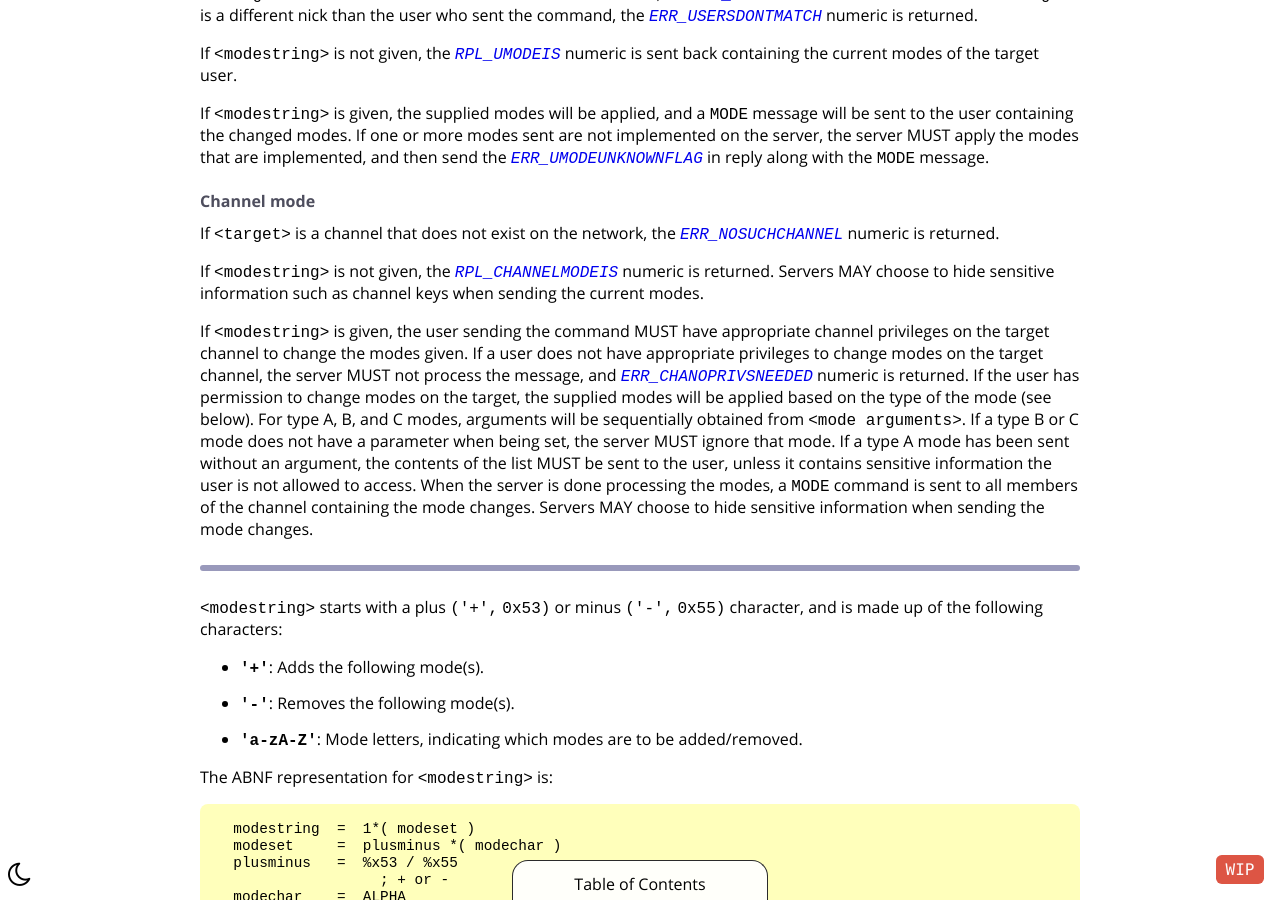
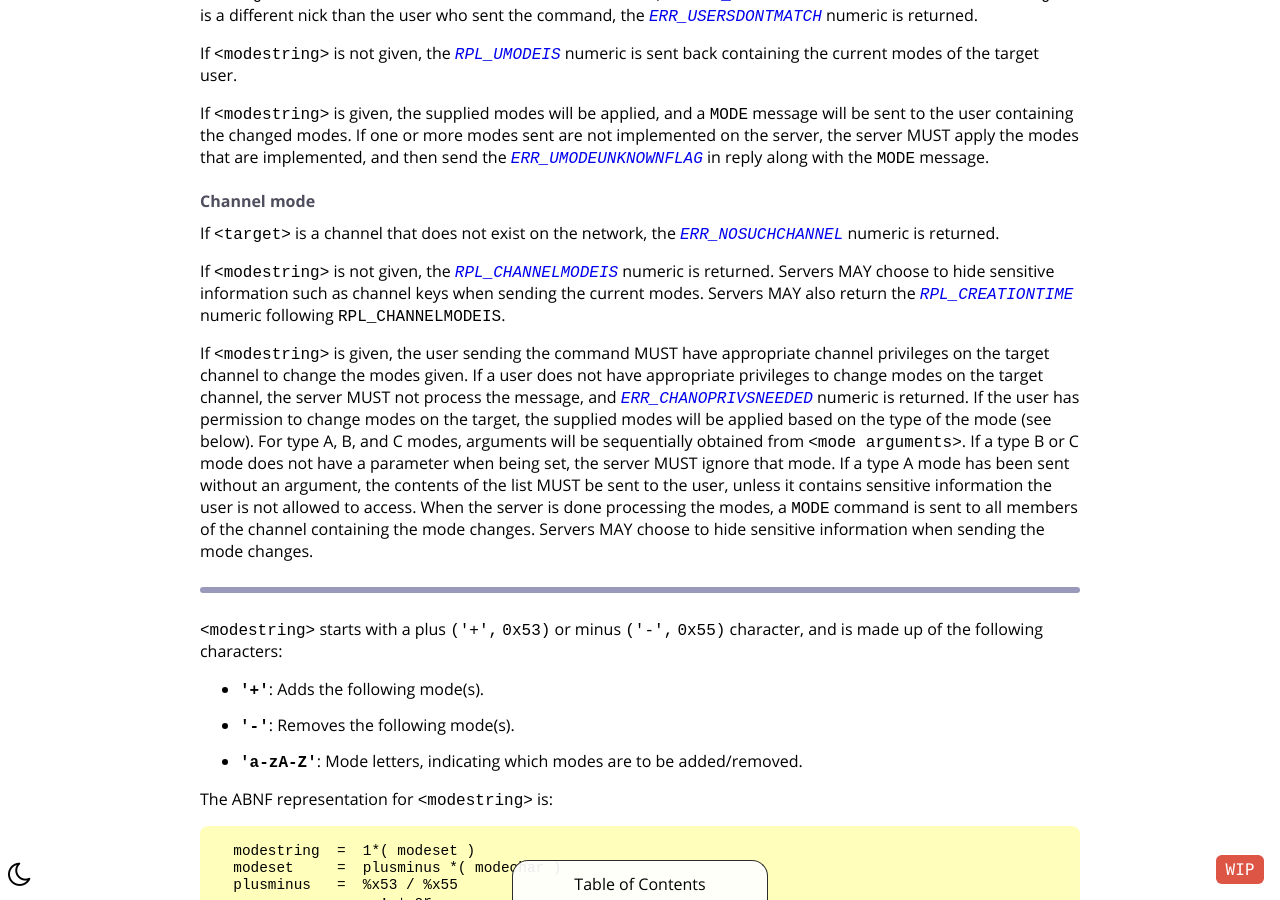
Before and after one commit to ircdocs/modern-irc, a Jekyll site: the page built from index.md, in a window 1280 px wide and 900 px high, scrolled down 30461 px. Built offline with Jekyll 4.4.1, drawn with Linux system fonts in a browser that asks for light colours; some of the changed text lies outside the part shown.

Commit message:
Add RPL_CREATIONTIME numeric (329).
This is sent in response to a MODE request for channels by a
sizable number of IRCds (ircu, bahamut, ircd-seven, ora, etc)

```diff
--- a/_includes/modern-appendix.md
+++ b/_includes/modern-appendix.md
@@ -479,6 +479,12 @@ Sent as a reply to the [`LIST`](#list-message) command, this numeric indicates t
       "<client> <channel> <modestring> <mode arguments>..."
 
 Sent to a client to inform them of the currently-set modes of a channel. `<channel>` is the name of the channel. `<modestring>` and `<mode arguments>` are a mode string and the mode arguments (delimited as separate parameters) as defined in the [`MODE`](#mode-message) message description.
+
+### `RPL_CREATIONTIME (329)`
+
+      "<client> <channel> <creationtime>"
+
+Sent to a client to inform them of the creation time of a channel. `<channel>` is the name of the channel. `<creationtime>` is a unix timestamp representing when the channel was created on the network.
 
 ### `RPL_NOTOPIC (331)`
 
--- a/index.md
+++ b/index.md
@@ -1181,7 +1181,7 @@ If `<modestring>` is given, the supplied modes will be applied, and a `MODE` mes
 
 If `<target>` is a channel that does not exist on the network, the [`ERR_NOSUCHCHANNEL`](#errnosuchchannel-403) numeric is returned.
 
-If `<modestring>` is not given, the [`RPL_CHANNELMODEIS`](#rplchannelmodeis-324) numeric is returned. Servers MAY choose to hide sensitive information such as channel keys when sending the current modes.
+If `<modestring>` is not given, the [`RPL_CHANNELMODEIS`](#rplchannelmodeis-324) numeric is returned. Servers MAY choose to hide sensitive information such as channel keys when sending the current modes. Servers MAY also return the [`RPL_CREATIONTIME`](#rplcreationtime-329) numeric following `RPL_CHANNELMODEIS`.
 
 If `<modestring>` is given, the user sending the command MUST have appropriate channel privileges on the target channel to change the modes given. If a user does not have appropriate privileges to change modes on the target channel, the server MUST not process the message, and [`ERR_CHANOPRIVSNEEDED`](#errchanoprivsneeded-482) numeric is returned.
 If the user has permission to change modes on the target, the supplied modes will be applied based on the type of the mode (see below).
```
